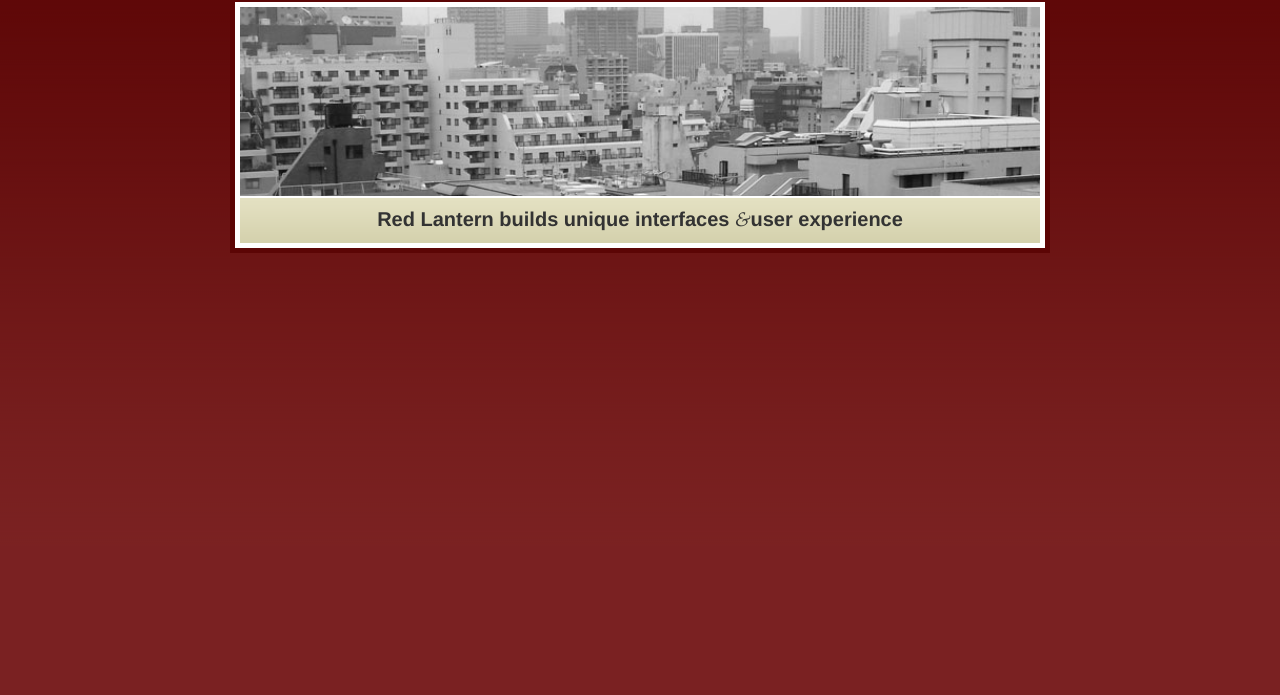
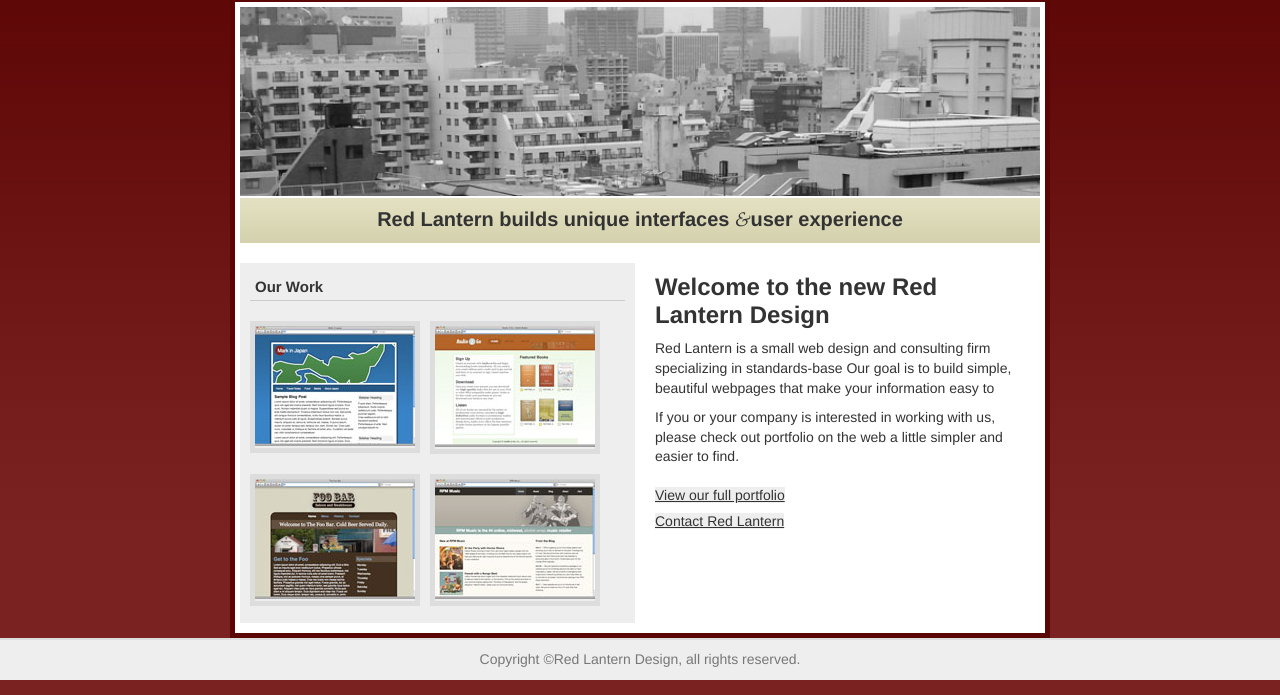
Before and after one commit to Jiyiaou/exercise, a plain HTML site: page index.html in a window 1280 px wide. Shown: the part 105-800 px from the top of the page. Drawn offline with Linux system fonts and the light colour scheme.

Commit message:
Add files via upload

```diff
--- a/index.html
+++ b/index.html
@@ -23,9 +23,29 @@
             <img alt="tokyo buildings" src="images/tokyo.jpg"/>
             <h1>Red Lantern builds unique interfaces <span class="amp">&amp;</span>user experience</h1>
         </section>
-        <section>
-
+        <section id="content">
+            <h2>Welcome to the new Red Lantern Design</h2>
+            <p>Red Lantern is a small web design and consulting firm specializing in standards-base
+                Our goal is to build simple, beautiful webpages that make your information easy to
+            <p>If you or your company is interested in working with us, please check out portfolio
+                on the web a little simpler and easier to find.<p>
+            <ul id="link-list">
+                <li><a title="View our portfolio" href="#">View our full portfolio</a></li>
+                <li><a title="Contact Red Lantern" href="#">Contact Red Lantern</a></li>
+            </ul>
+        </section>
+        <section id="sidebar">
+            <h2>Our Work</h2>
+            <ul id="port">
+                <li><img alt="comp0" src="images/markinjapan.jpg" /></li>
+                <li><img alt="comp1" src="images/a2g.jpg"></li>
+                <li><img alt="comp2" src="images/foobar.jpg"></li>
+                <li><img alt="comp3" src="images/rpm.jpg"></li>
+            </ul>
         </section>
     </article>
+    <footer id="footer">
+        <p>Copyright &copy;Red Lantern Design, all rights reserved.</p>
+    </footer>
 </body>
 </html>
```
